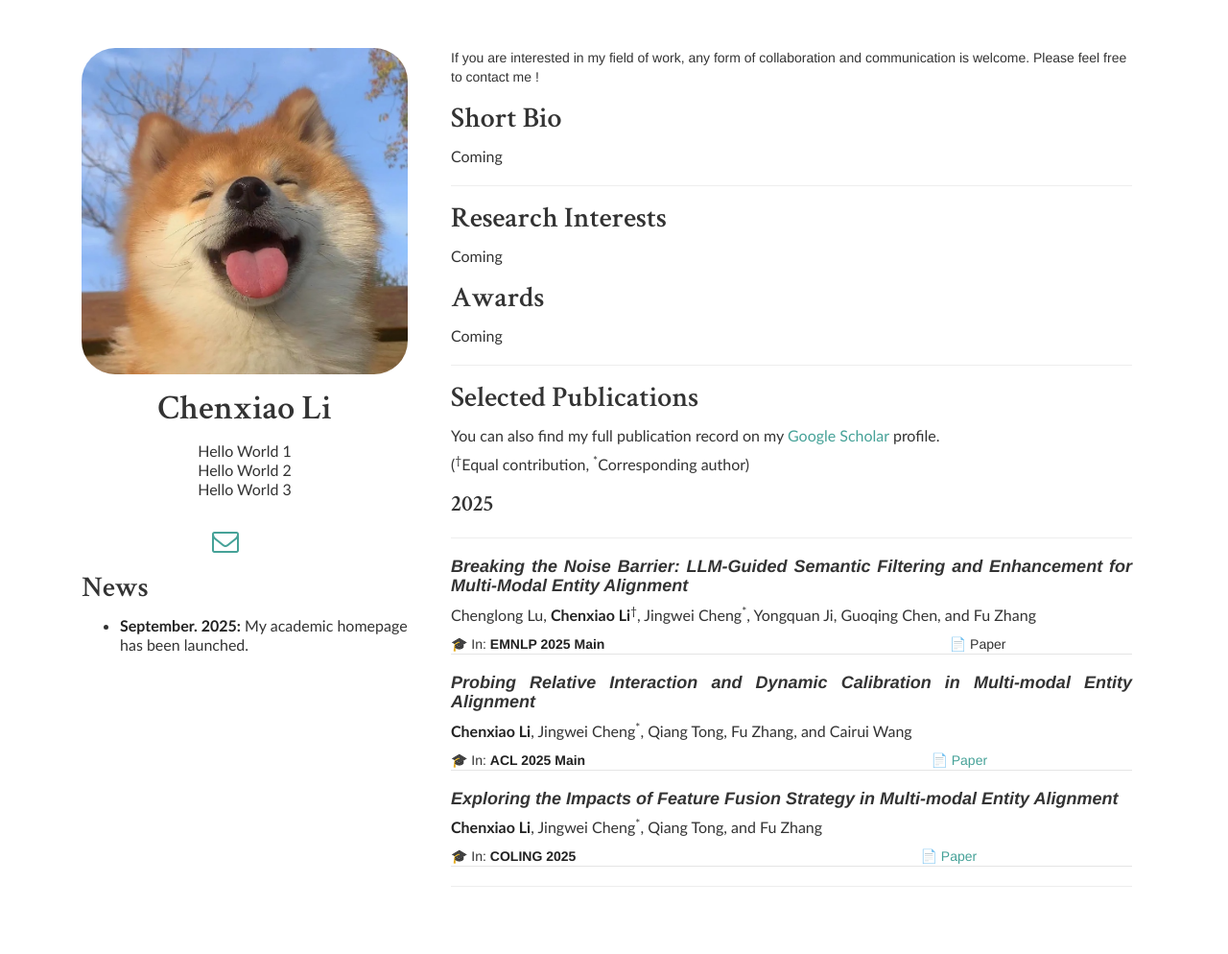
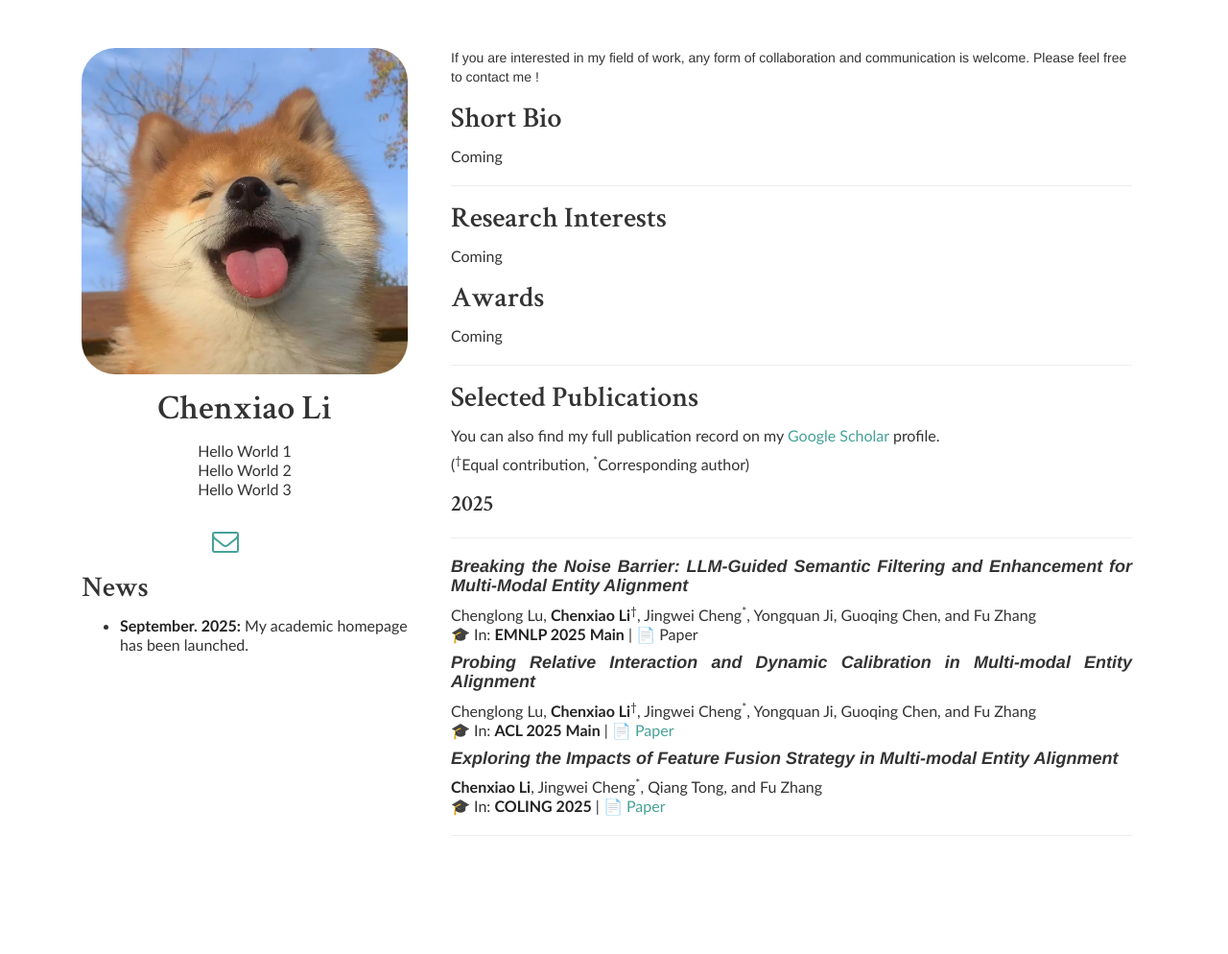
Before and after one commit to ChenxiaoLi-Joe/chenxiaolijoe.github.io, a Jekyll site: the page built from index.md, in a window 1280 px wide. Shown: the whole page at 96% size. Built offline with Jekyll 4.4.1, drawn with Linux system fonts in a browser that asks for light colours; nearby versions of some CDN libraries; a style sheet for code colours, icons or effects is not loaded; our own code applies the rules of GitHub Pages for plain Markdown files; after the commit the page ends 941 px from its top, so only the background shows below that; part of the change alters nothing that is shown.

Commit message:
20250905:6

```diff
--- a/_config.yml
+++ b/_config.yml
@@ -1,9 +1,9 @@
-name: Chenxiao Li
-title: Chenxiao Li
-author: Chenxiao Li
-url: https://chenxiaolijoe.github.io
+name: Valentina Pyatkin
+title: Valentina Pyatkin
+author: Valentina Pyatkin
+url: https://valentinapy.github.io
 base: ''
-twitter: '@Chenxiao Li'
+twitter: '@valentina__py'
 
 markdown: kramdown
 kramdown:
--- a/index.md
+++ b/index.md
@@ -26,18 +26,17 @@ You can also find my full publication record on my [Google Scholar][GS] profile.
 
 #### *Breaking the Noise Barrier: LLM-Guided Semantic Filtering and Enhancement for Multi-Modal Entity Alignment*
 Chenglong Lu, **Chenxiao Li**<sup>†</sup>, Jingwei Cheng<sup>*</sup>, Yongquan Ji, Guoqing Chen, and Fu Zhang
-
 🎓 In: **EMNLP 2025 Main** | 📄 Paper
 
 #### *Probing Relative Interaction and Dynamic Calibration in Multi-modal Entity Alignment*
-**Chenxiao Li**, Jingwei Cheng<sup>*</sup>, Qiang Tong, Fu Zhang, and Cairui Wang
 
+Chenglong Lu, **Chenxiao Li**<sup>†</sup>, Jingwei Cheng<sup>*</sup>, Yongquan Ji, Guoqing Chen, and Fu Zhang
 🎓 In: **ACL 2025 Main** | 📄 [Paper](https://aclanthology.org/2025.acl-long.1384.pdf)
 
 #### *Exploring the Impacts of Feature Fusion Strategy in Multi-modal Entity Alignment*
+
 **Chenxiao Li**, Jingwei Cheng<sup>*</sup>, Qiang Tong, and Fu Zhang
-
-🎓 In: **COLING 2025** |📄 [Paper](https://aclanthology.org/2025.coling-main.522.pdf)
+🎓 In: **COLING 2025** | 📄 [Paper](https://aclanthology.org/2025.coling-main.522.pdf)
 
 [GS]: https://scholar.google.com/citations?user=C6zKhQwAAAAJ&hl=en
 
```
